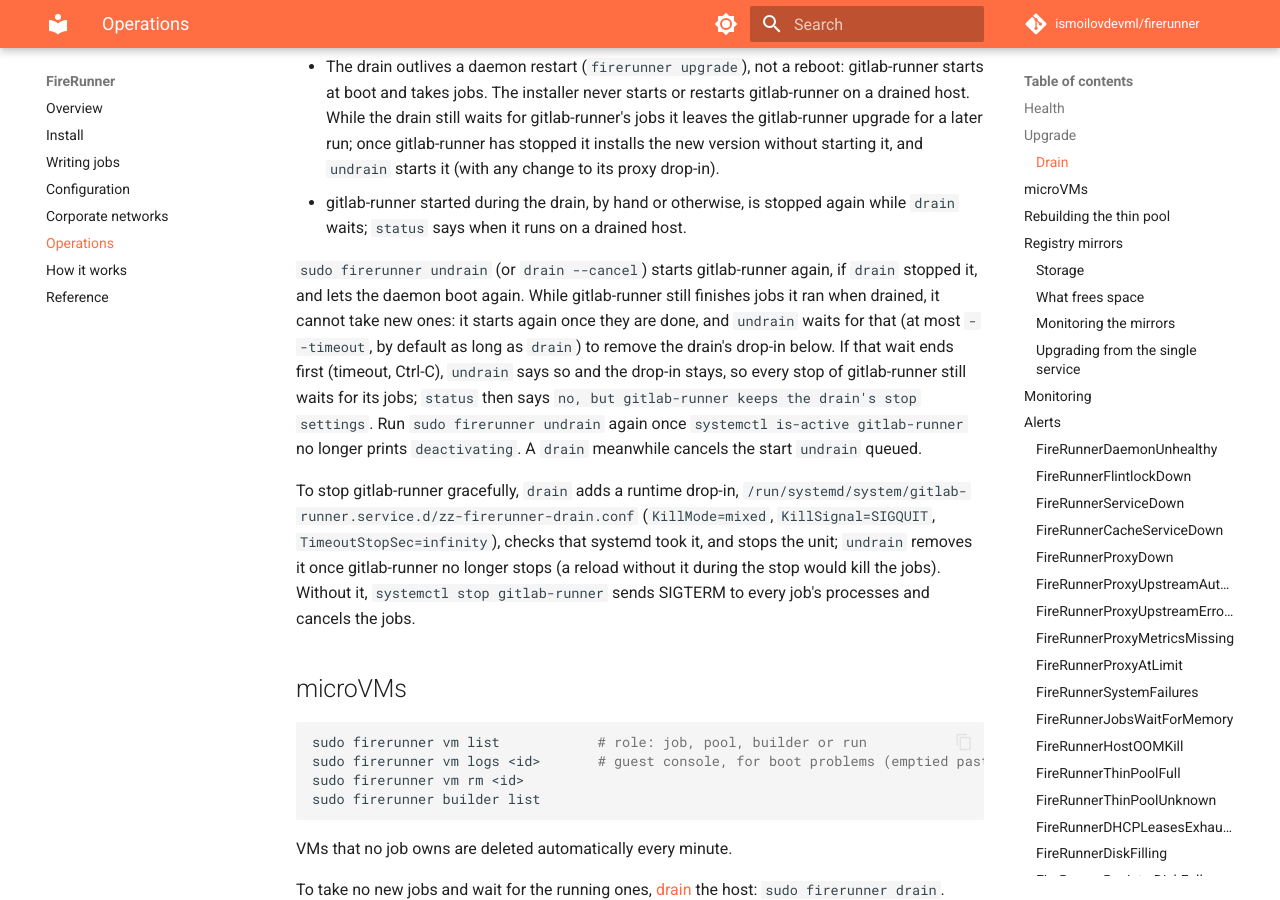
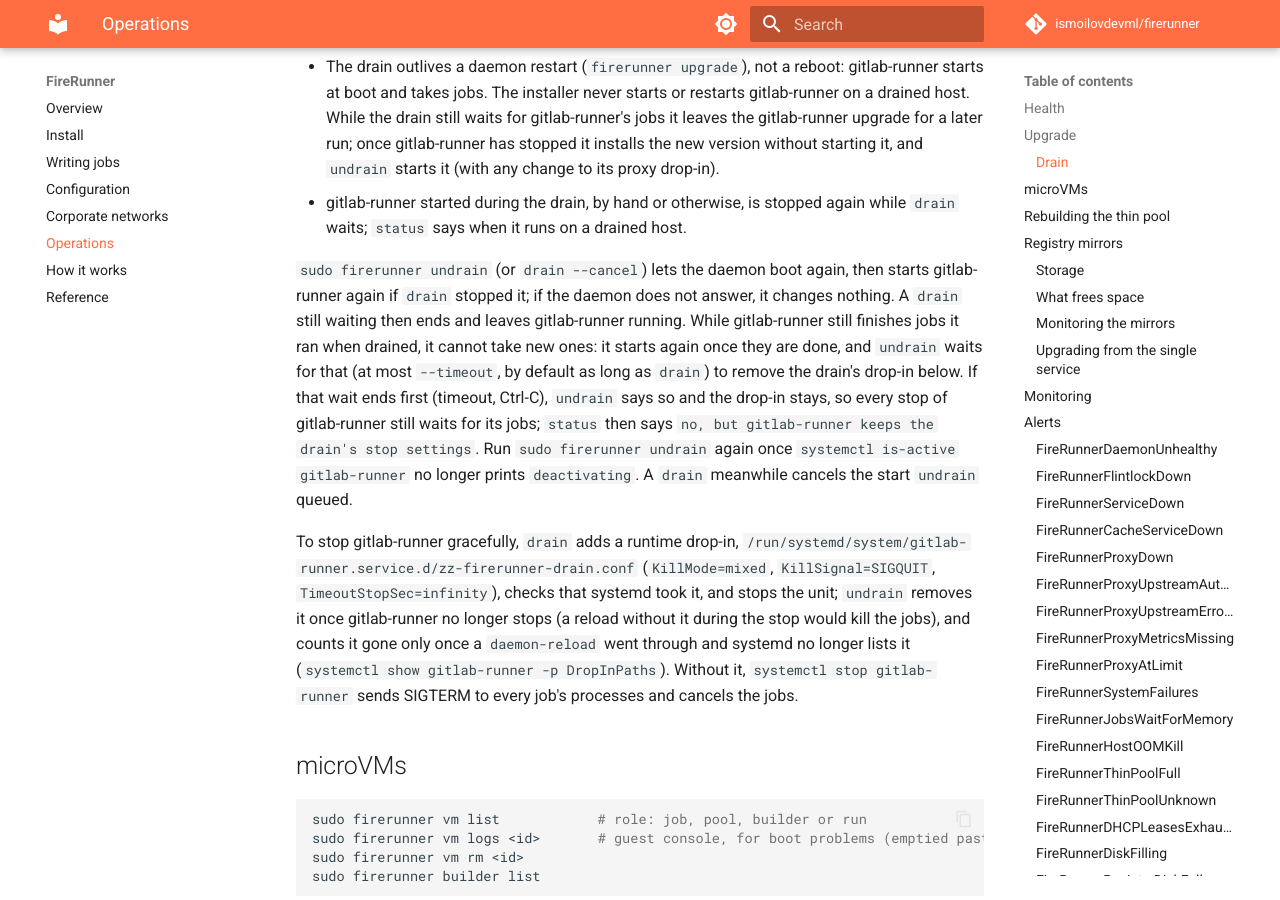
Before and after one commit to ismoilovdevml/firerunner, an MkDocs documentation site: the page built from docs/operations.md, in a window 1280 px wide and 900 px high, scrolled down 2163 px. Built offline with MkDocs 1.6.1 and Material for MkDocs 9.7.7, drawn with Linux system fonts in a browser that asks for light colours; comment, search, counter and statistics services are not loaded.

Commit message:
docs: undrain ends the daemon's drain first; when the drop-in counts as gone

```diff
--- a/docs/operations.md
+++ b/docs/operations.md
@@ -82,9 +82,11 @@ firerunner undrain takes jobs again (a reboot starts gitlab-runner and ends the
 - gitlab-runner started during the drain, by hand or otherwise, is stopped again while `drain`
   waits; `status` says when it runs on a drained host.
 
-`sudo firerunner undrain` (or `drain --cancel`) starts gitlab-runner again, if `drain` stopped it,
-and lets the daemon boot again. While gitlab-runner still finishes jobs it ran when drained, it
-cannot take new ones: it starts again once they are done, and `undrain` waits for that (at most
+`sudo firerunner undrain` (or `drain --cancel`) lets the daemon boot again, then starts gitlab-runner
+again if `drain` stopped it; if the daemon does not answer, it changes nothing. A `drain` still
+waiting then ends and leaves gitlab-runner running. While gitlab-runner still finishes jobs it ran
+when drained, it cannot take new ones: it starts again once they are done, and `undrain` waits for
+that (at most
 `--timeout`, by default as long as `drain`) to remove the drain's drop-in below. If that wait ends
 first (timeout, Ctrl-C), `undrain` says so and the drop-in stays, so every stop of gitlab-runner
 still waits for its jobs; `status` then says `no, but gitlab-runner keeps the drain's stop
@@ -95,7 +97,8 @@ To stop gitlab-runner gracefully, `drain` adds a runtime drop-in,
 `/run/systemd/system/gitlab-runner.service.d/zz-firerunner-drain.conf` (`KillMode=mixed`,
 `KillSignal=SIGQUIT`, `TimeoutStopSec=infinity`), checks that systemd took it, and stops the unit;
 `undrain` removes it once gitlab-runner no longer stops (a reload without it during the stop would
-kill the jobs). Without it, `systemctl stop gitlab-runner` sends SIGTERM to every job's processes
+kill the jobs), and counts it gone only once a `daemon-reload` went through and systemd no longer
+lists it (`systemctl show gitlab-runner -p DropInPaths`). Without it, `systemctl stop gitlab-runner` sends SIGTERM to every job's processes
 and cancels the jobs.
 
 ## microVMs
```
